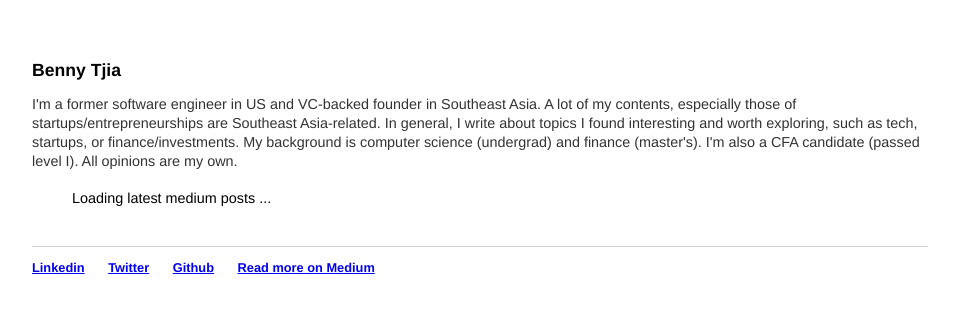
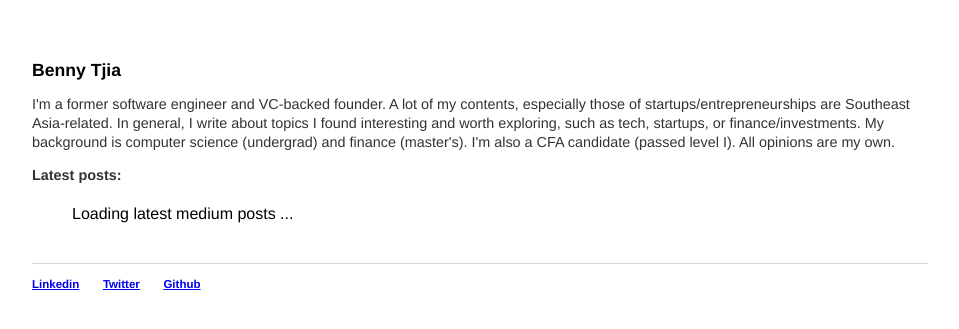
Before and after one commit to bennytjia/bennytjia.github.io, a Jekyll site: the page built from index.html, in a window 1280 px wide. Shown: the top 329 px of the page, without its empty margins (160-1119 px from the left). Built offline with Jekyll 4.4.1, drawn with Linux system fonts in a browser that asks for light colours; part of the change alters nothing that is shown.

```diff
--- a/_layouts/default.html
+++ b/_layouts/default.html
@@ -18,7 +18,6 @@
 	        		<li><a target="_blank" href="https://www.linkedin.com/in/tjhgie/">Linkedin</a></li>
 	        		<li><a target="_blank" href="https://twitter.com/BennyTjia">Twitter</a></li>
 	        		<li><a target="_blank" href="https://github.com/bennytjia">Github</a></li>
-	        		<li><a target="_blank" href="https://medium.com/@bennytjia">Read more on Medium</a></li>
 				</ul>
 			</footer>
 		</body>
--- a/css/main.css
+++ b/css/main.css
@@ -11,9 +11,10 @@ nav ul, footer ul {
 nav ul li, footer ul li {
     display: inline;
     margin-right: 20px;
+
 }
 a {
-
+    font-size: 0.9em;
 }
 a:hover {
     text-decoration: underline;
@@ -33,12 +34,12 @@ footer {
 
 ul.posts {
     margin: 20px auto 40px;
-    font-size: 0.9em;
+
 }
 
 ul.posts li {
     list-style: none;
-    margin-bottom:3px;
+    margin-bottom:15px;
 }
 ul.posts li span.date{
     font-size:0.7em;
--- a/index.html
+++ b/index.html
@@ -5,7 +5,9 @@ title: Thoughts on tech, startups, and finance | Southeast Asia
 
 <div class="blurb">
   <h1>Benny Tjia</h1>
-	<p>I'm a former software engineer in US and VC-backed founder in Southeast Asia. A lot of my contents, especially those of startups/entrepreneurships are Southeast Asia-related. In general, I write about topics I found interesting and worth exploring, such as tech, startups, or finance/investments. My background is computer science (undergrad) and finance (master's). I'm also a CFA candidate (passed level I). All opinions are my own.</p>
+	<p>I'm a former software engineer and VC-backed founder. A lot of my contents, especially those of startups/entrepreneurships are Southeast Asia-related. In general, I write about topics I found interesting and worth exploring, such as tech, startups, or finance/investments. My background is computer science (undergrad) and finance (master's). I'm also a CFA candidate (passed level I). All opinions are my own.</p>
+
+	<p><strong>Latest posts:</strong></p>
 	<ul id="feed" class="posts">
 		<li id="filler">Loading latest medium posts ...</li>
 	</ul>
@@ -15,24 +17,26 @@ title: Thoughts on tech, startups, and finance | Southeast Asia
 <script src="https://ajax.googleapis.com/ajax/libs/jquery/3.3.1/jquery.min.js"></script>
 <script type="text/javascript">
 	$(document).ready(function(){
-
 		$.ajax({
 			type: 'GET',
-			url: "https://agile-eyrie-98405.herokuapp.com/getPosts",
-			contentType: 'application/json; charset=utf-8',
+			url: "https://cors-anywhere.herokuapp.com/https://medium.com/feed/@bennytjia",
 			async: true,
 			cors: true,
 			success: function(data) {
+				var xml = $(data);
+				var $xmldoc = $(xml);
 				$("#filler").remove();
-				var li = ""
-				var link = '';
-				var title = '';
-				for (var i=0; i<data.length; i++) {
-					link = data[i]['post']['link'];
-					title = data[i]['post']['title'];
+
+				var $item = $xmldoc.find("item");
+				var title, link, li ="";
+
+				$item.each(function (index) {
+					title = $(this).find("title").text();
+					link = $(this).find("link").text();
 					li = "<li><a target='_blank' href='" + link + "'> "+ title +"</a></li>";
 					$('#feed').append(li);
-				}
+				});
+				$('#feed').append("<p>Complete list on <a target='_blank' href='https://medium.com/@bennytjia'>Medium.</a></p>");
 			},
 			error: function(data) {
 				console.log("ERROR", data);
```
